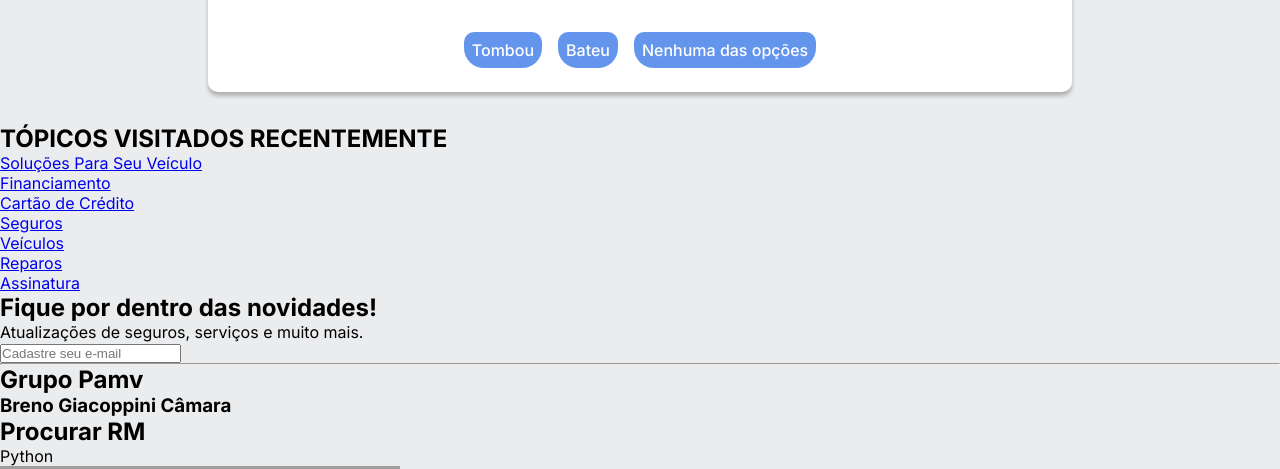
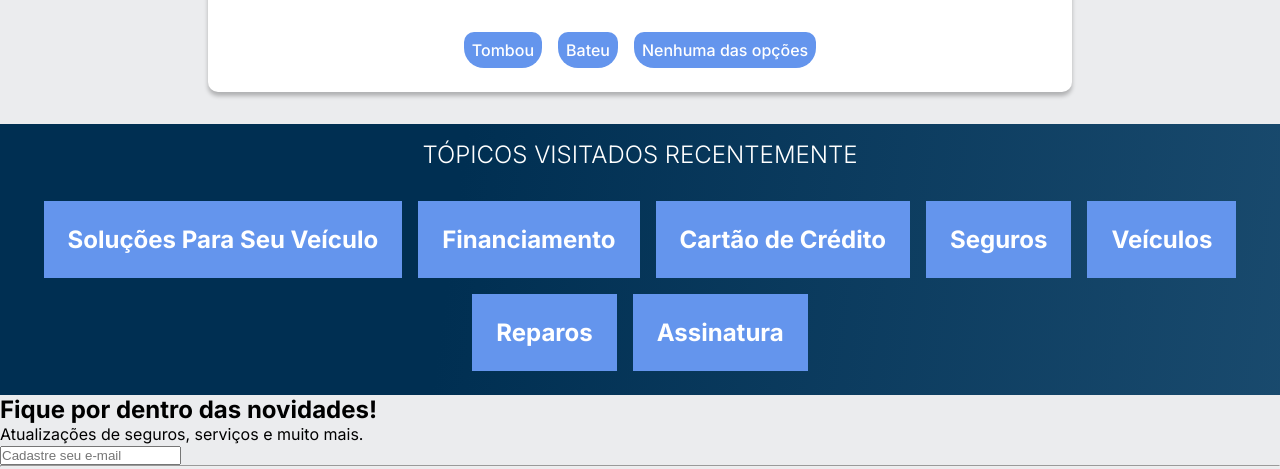
Before and after one commit to MaatheusOM1/Challenge-3-React, a Next.js app: page / in a window 1280 px wide. Shown: the part 1228-1697 px from the top of the page. Built offline with nearby package versions, Linux system fonts and the light colour scheme; grey boxes are pictures that could not be loaded; a web font is replaced by a local one.

Commit message:
Tópicos css

```diff
--- a/src/app/globals.css
+++ b/src/app/globals.css
@@ -405,3 +405,51 @@ ol, ul {
       font-size: 20px;
   }
 }
+
+/* topicos */
+.topicos{
+  background: var(--azul-degrade);
+  text-align: center;
+  padding: 1em 0;
+}
+
+.topicos__titulo{
+  color: var(--branco);
+  font-weight: 300;
+  margin-bottom: 1em;
+}
+
+.topicos__lista{
+  display: flex;
+  flex-wrap: wrap;
+  justify-content: center;
+}
+
+.topicos__item{
+  margin: 2em .5em;
+}
+
+.topicos__link{
+  color: var(--branco);
+  padding: 1em;
+  background-color: var(--azul-claro);
+  text-decoration: none;
+  font-size: 14px;
+  font-weight: 700;
+}
+
+@media screen and (min-width:1024px) {
+  .topicos__titulo{
+      font-size: 24px;
+  }
+
+  .topicos__link{
+      font-size: 24px;
+  }
+}
+
+@media screen and (min-width:1728px) {
+  .topicos{
+      padding: 3em 30vh;
+  }
+}
```
